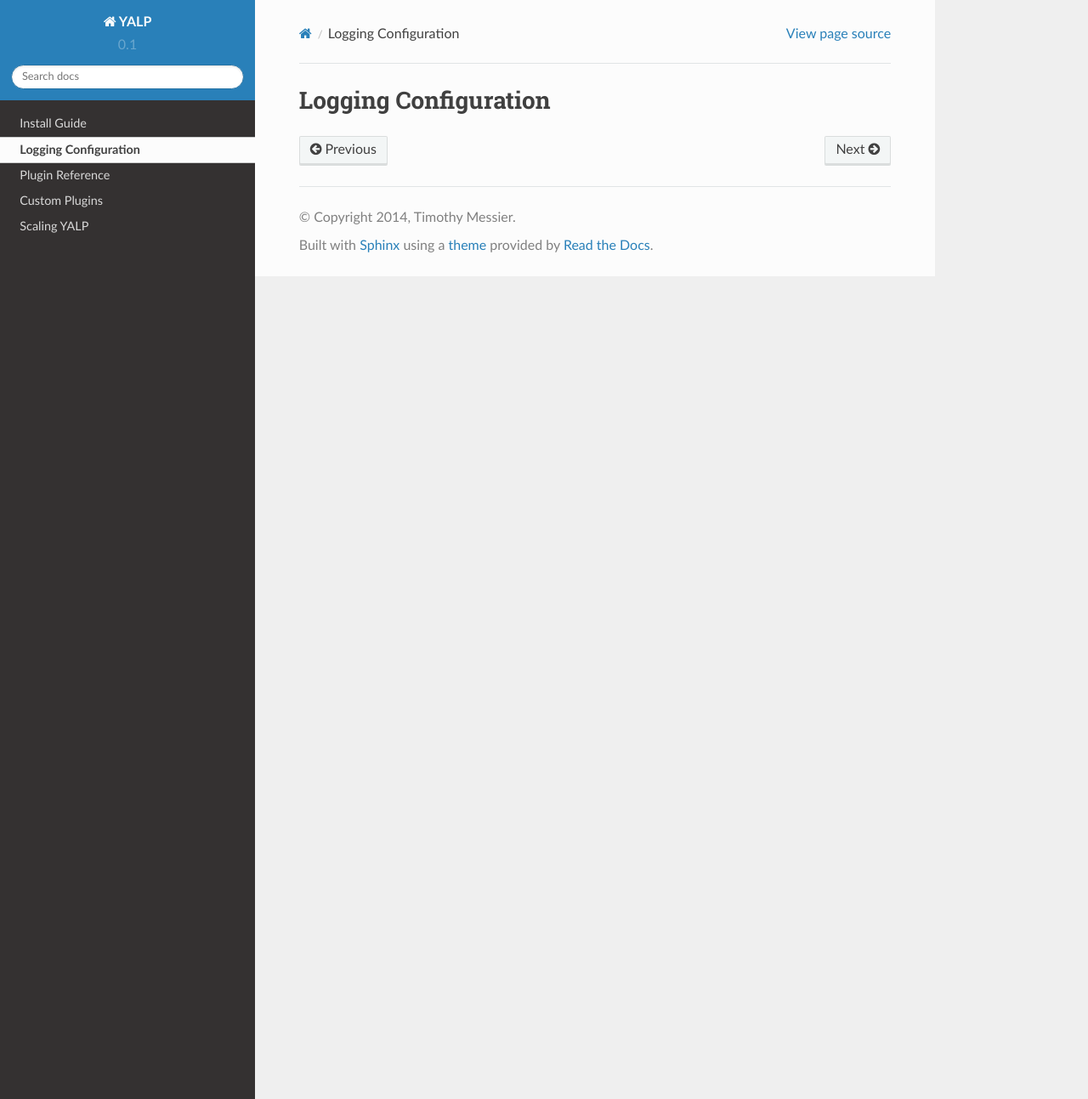
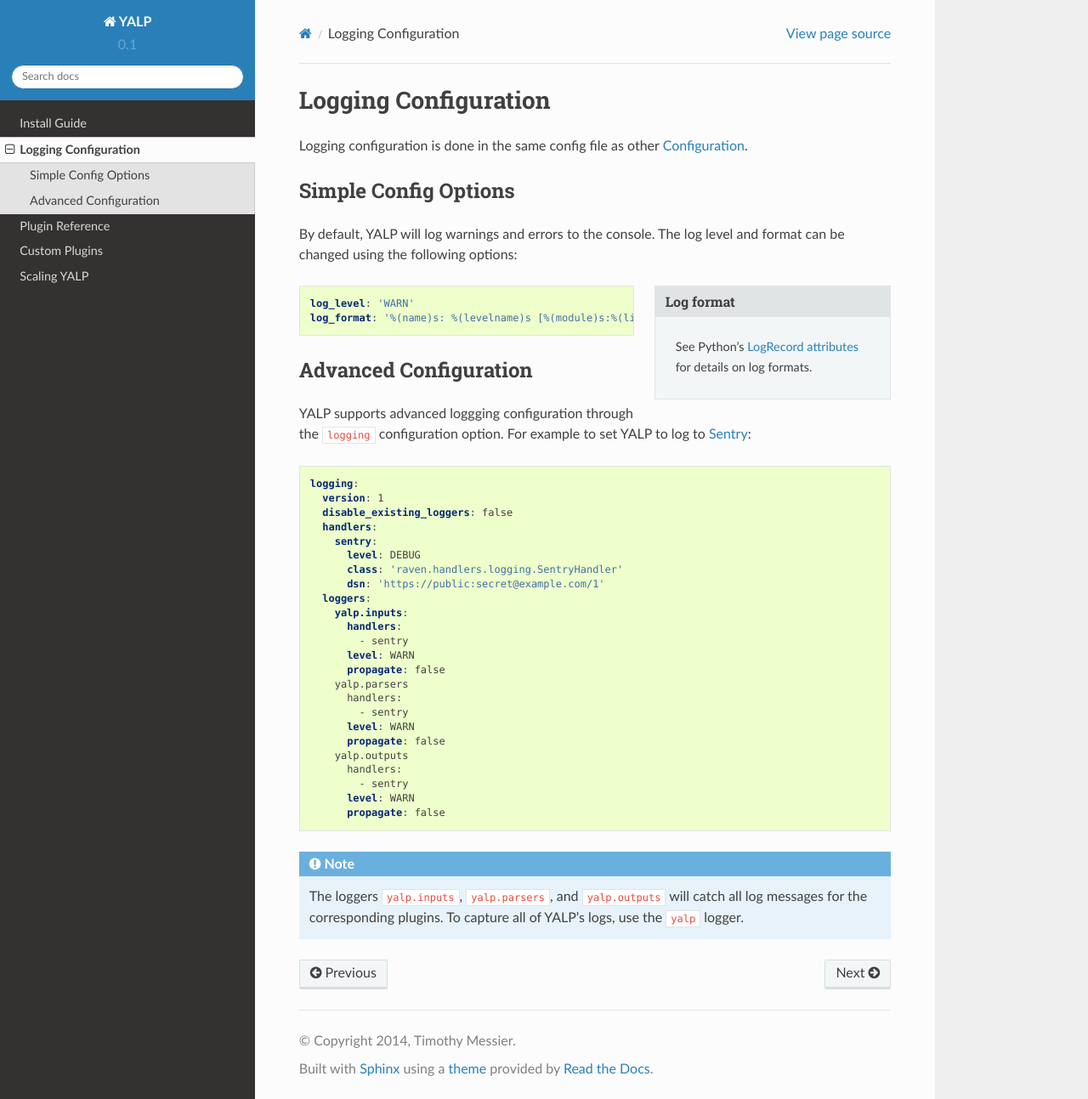
Before and after one commit to yalp-log/yalp, a Sphinx documentation site: the page built from doc/topics/logging.rst, in a window 1280 px wide and 1293 px high. Shown: the whole window at 85% size. Built offline with Sphinx 7.4.7 and the Read the Docs theme 2.0.0, drawn with Linux system fonts in a browser that asks for light colours.

Commit message:
add logging docs

```diff
--- a/doc/topics/install.rst
+++ b/doc/topics/install.rst
@@ -43,6 +43,7 @@ Then install via pypi_ using ``pip`` or ``easy_install``.
 The three components ``yalp-inputs``, ``yalp-parsers`` and ``yalp-outputs``,
 should now be accessible.
 
+.. _configuration:
 
 Configuration
 -------------
@@ -121,7 +122,7 @@ same ``type`` will process the message. The general format is as follows.
 
 .. sidebar:: Options for pluings
 
-    See the :doc:`Full Plugin Reference </ref/index>` for options the the
+    See the :doc:`Full Plugin Reference </ref/index>` for options to the
     plugins.
 
 .. code-block:: yaml
--- a/doc/topics/logging.rst
+++ b/doc/topics/logging.rst
@@ -1,2 +1,63 @@
 Logging Configuration
 =====================
+
+Logging configuration is done in the same config file as other
+:ref:`configuration`.
+
+Simple Config Options
+---------------------
+
+By default, YALP will log warnings and errors to the console. The log level and
+format can be changed using the following options:
+
+.. sidebar:: Log format
+
+    See Python's `LogRecord attributes`_ for details on log formats.
+
+.. code-block:: yaml
+
+    log_level: 'WARN'
+    log_format: '%(name)s: %(levelname)s [%(module)s:%(lineno)s] %(message)s'
+
+
+Advanced Configuration
+----------------------
+
+YALP supports advanced loggging configuration through the ``logging``
+configuration option. For example to set YALP to log to `Sentry`_:
+
+.. code-block:: yaml
+
+    logging:
+      version: 1
+      disable_existing_loggers: false
+      handlers:
+        sentry:
+          level: DEBUG
+          class: 'raven.handlers.logging.SentryHandler'
+          dsn: 'https://public:secret@example.com/1'
+      loggers:
+        yalp.inputs:
+          handlers:
+            - sentry
+          level: WARN
+          propagate: false
+        yalp.parsers
+          handlers:
+            - sentry
+          level: WARN
+          propagate: false
+        yalp.outputs
+          handlers:
+            - sentry
+          level: WARN
+          propagate: false
+
+.. note::
+    The loggers ``yalp.inputs``, ``yalp.parsers``, and ``yalp.outputs`` will
+    catch all log messages for the corresponding plugins. To capture all of
+    YALP's logs, use the ``yalp`` logger.
+
+
+.. _Sentry: https://getsentry.com/
+.. _LogRecord attributes: https://docs.python.org/2/library/logging.html#logrecord-attributes`
```
